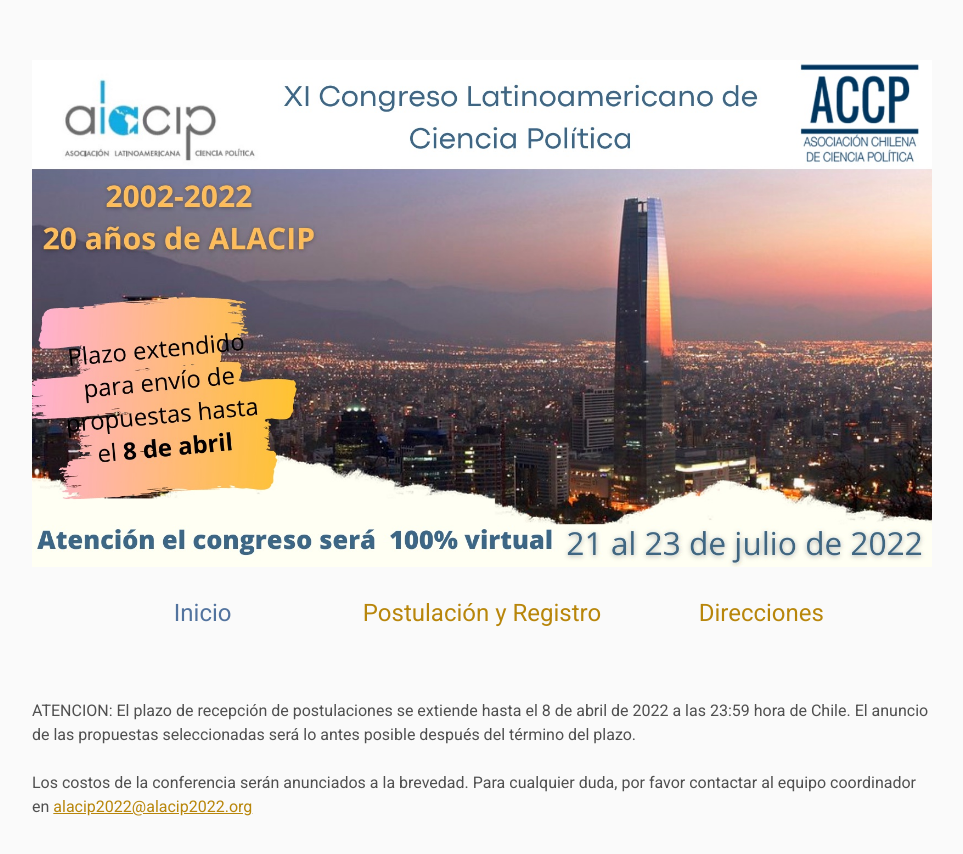
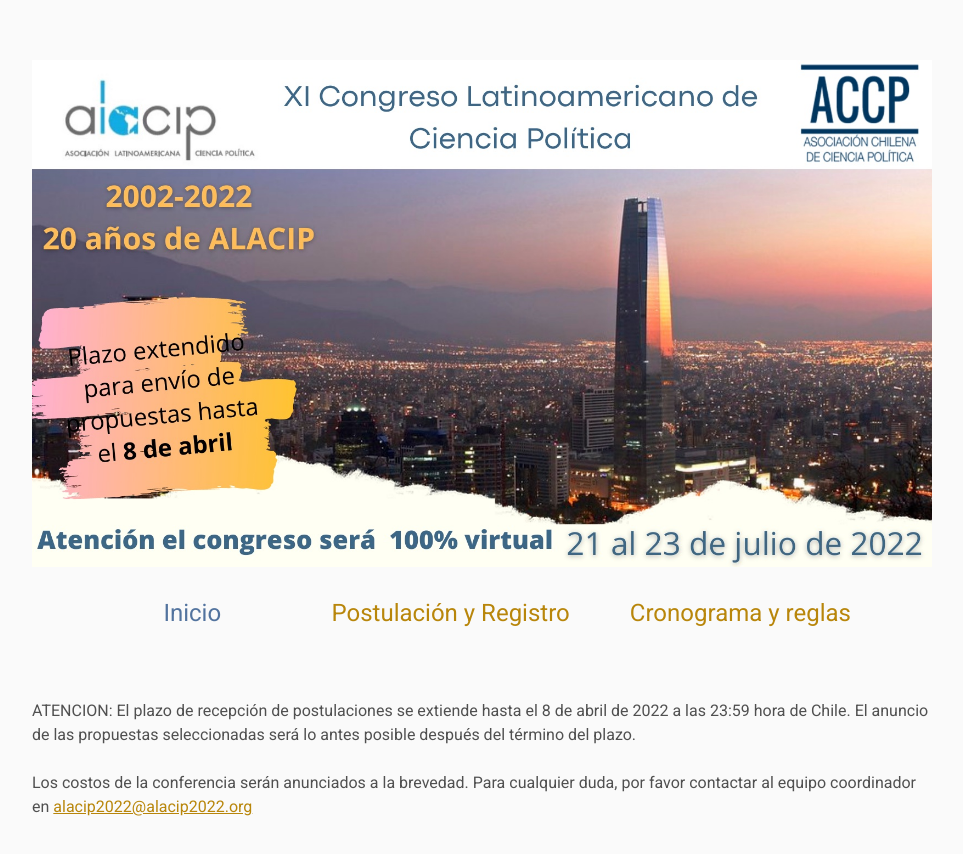
Before and after one commit to jsajuria/Alacip22, a plain HTML site: page registration/index.html in a window 1280 px wide. Shown: the top 854 px of the page, without its empty margins (158-1121 px from the left). Drawn offline with Linux system fonts and the light colour scheme; files that its build step writes are made by us from their sources; grey boxes are pictures that could not be loaded.

Commit message:
UPDATE FECHAS

```diff
--- a/registration/index.html
+++ b/registration/index.html
@@ -9,7 +9,7 @@
     <meta name="resource-type" content="document">
     <meta name="distribution" content="global">
     <meta name="KeyWords" content="Conferencia">
-    <title>Postulación y Resgistro</title>
+    <title>Postulación y Registro</title>
 </head>
 
 <body>
@@ -36,7 +36,7 @@
                 <a title="Conference Program" href="program">Programa</a>
             </td>-->
             <td class="navigation">
-                <a title="Cronograma y reglas" href="directions">Direcciones</a>
+                <a title="Cronograma y reglas" href="directions">Cronograma y reglas</a>
             </td>
            <!-- <td class="navigation">
                 <a title="Conference Flyer" href="flyer">Flyer</a>
```
Also changed, not shown: directions/index.html (+1 -1 lines).
